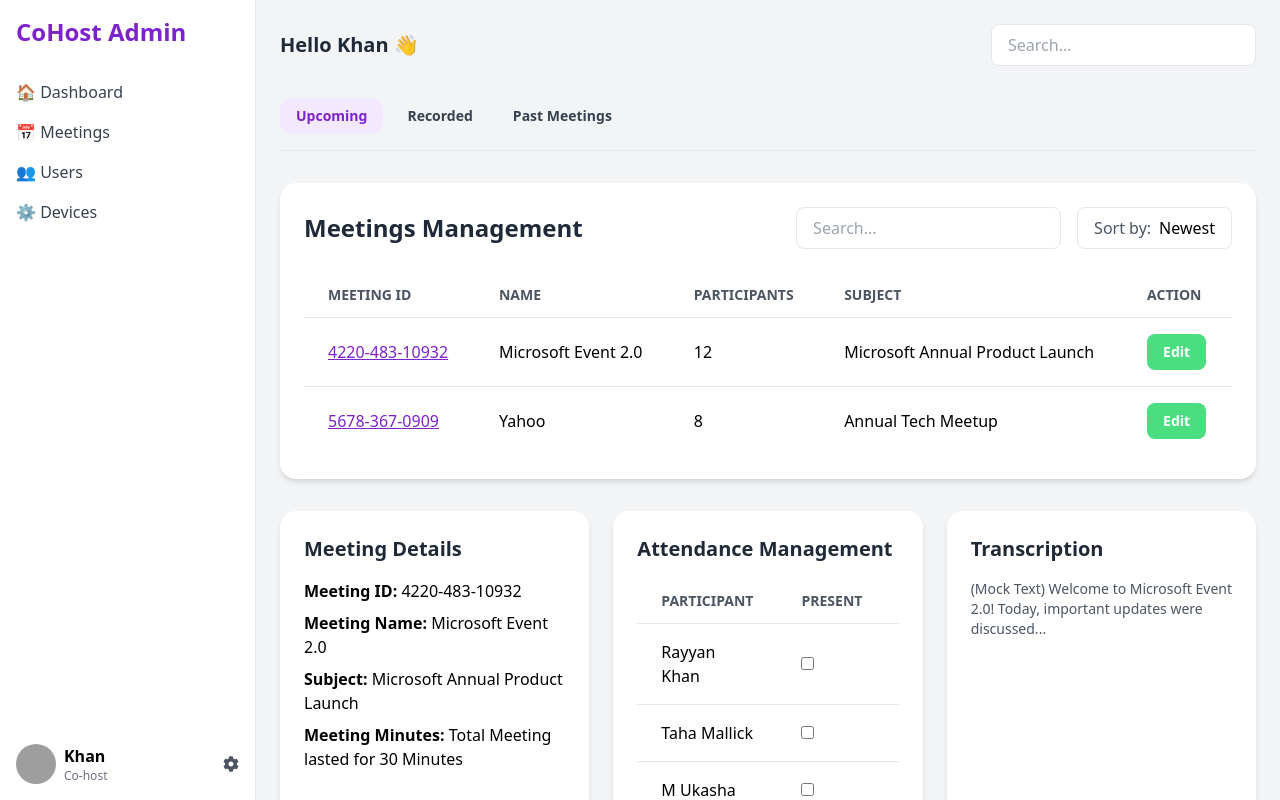
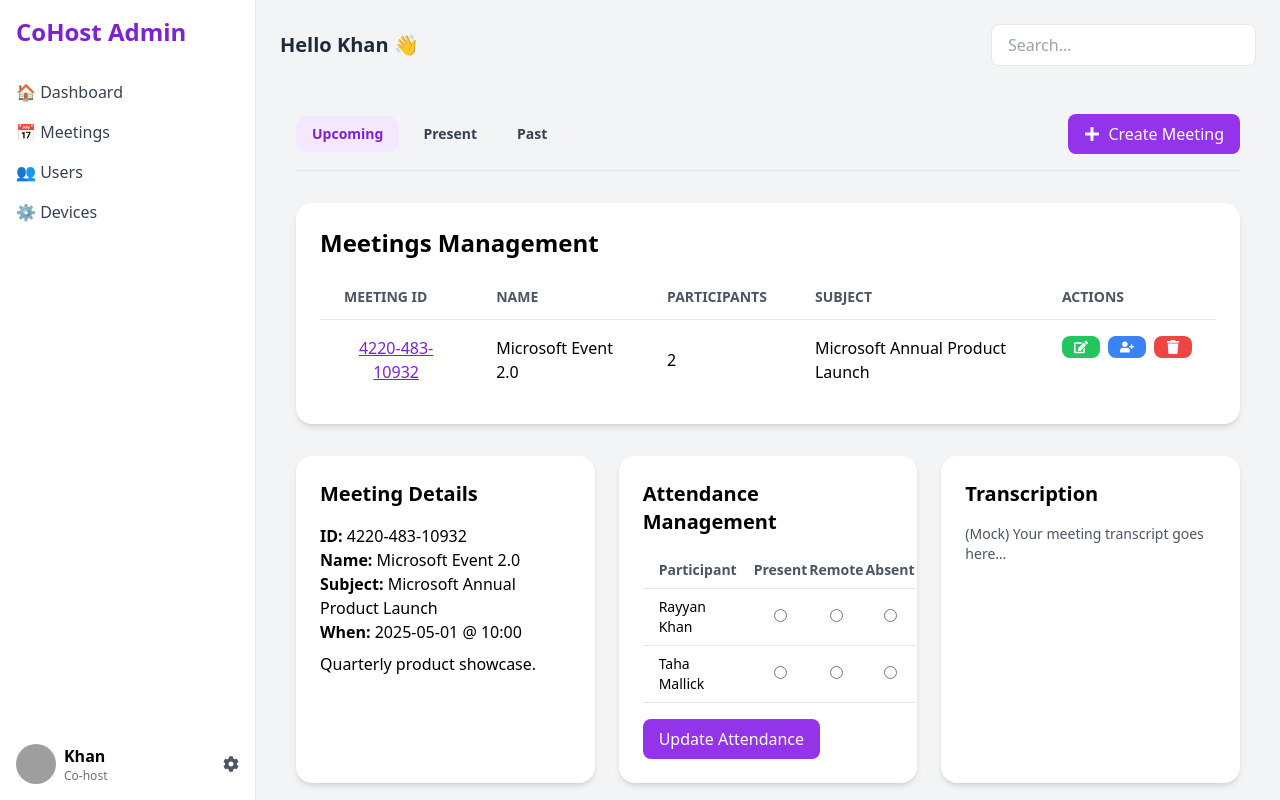
Before and after one commit to muhammad-ukasha/admin-panel, a React (Vite) app: page /meetings in a window 1280 px wide. Both pictures are taken after a click on the button "4220-483-10932". Built offline with nearby package versions, Linux system fonts and the light colour scheme; grey boxes are pictures that could not be loaded.

Commit message:
front end completed

```diff
--- a/package.json
+++ b/package.json
@@ -12,6 +12,7 @@
   "dependencies": {
     "framer-motion": "^12.9.2",
     "react": "^19.0.0",
+    "react-datepicker": "^8.3.0",
     "react-dom": "^19.0.0",
     "react-icons": "^5.5.0",
     "react-router-dom": "^7.5.2"
--- a/src/screens/MeetingsManagement.jsx
+++ b/src/screens/MeetingsManagement.jsx
@@ -1,58 +1,189 @@
 import { useState } from "react";
+import {
+  FaEdit,
+  FaPlus,
+  FaTimes,
+  FaUserPlus,
+  FaTrash,
+} from "react-icons/fa";
+
+// Mock user lookup (replace with your GET /users)
+const MOCK_USERS = [
+  { email: "rayyan@example.com", name: "Rayyan Khan" },
+  { email: "taha@example.com", name: "Taha Mallick" },
+  { email: "pc19659.rayyan@gmail.com", name: "Rayyan Gmail" },
+];
 
 export default function MeetingsManagement() {
+  // === State ===
   const [tab, setTab] = useState("upcoming");
+  const [meetings, setMeetings] = useState([
+    {
+      id: "4220-483-10932",
+      name: "Microsoft Event 2.0",
+      subject: "Microsoft Annual Product Launch",
+      date: "2025-05-01",
+      time: "10:00",
+      description: "Quarterly product showcase.",
+      participants: [
+        { email: "rayyan@example.com", status: "" },
+        { email: "taha@example.com", status: "" },
+      ],
+    },
+  ]);
+
   const [selectedMeeting, setSelectedMeeting] = useState(null);
 
-  const meetings = [
-    { id: "4220-483-10932", name: "Microsoft Event 2.0", participants: 12, subject: "Microsoft Annual Product Launch" },
-    { id: "5678-367-0909", name: "Yahoo", participants: 8, subject: "Annual Tech Meetup" },
-  ];
+  // Create/Edit Modal
+  const [showCreateEdit, setShowCreateEdit] = useState(false);
+  const [isEditMode, setIsEditMode] = useState(false);
+  const [formMeeting, setFormMeeting] = useState({
+    id: "",
+    name: "",
+    subject: "",
+    date: "",
+    time: "",
+    description: "",
+    participants: [],
+  });
 
-  const participants = [
-    { name: "Rayyan Khan" },
-    { name: "Taha Mallick" },
-    { name: "M Ukasha" },
-    { name: "Anas Nasir" },
-    { name: "Areeb bin Zulqir" },
-  ];
+  // Add Participants Modal
+  const [showAddModal, setShowAddModal] = useState(false);
+  const [addModalMeetingId, setAddModalMeetingId] = useState(null);
+  const [addModalInput, setAddModalInput] = useState("");
 
+  // === Helpers ===
+  const getNameByEmail = (email) => {
+    const u = MOCK_USERS.find((u) => u.email === email);
+    return u ? u.name : email;
+  };
+
+  const resetForm = () => {
+    setFormMeeting({
+      id: "",
+      name: "",
+      subject: "",
+      date: "",
+      time: "",
+      description: "",
+      participants: [],
+    });
+  };
+
+  // === Handlers ===
+
+  // Open Create modal
+  const openCreate = () => {
+    resetForm();
+    setIsEditMode(false);
+    setShowCreateEdit(true);
+  };
+
+  // Open Edit modal
+  const openEdit = (m) => {
+    setFormMeeting({ ...m });
+    setIsEditMode(true);
+    setShowCreateEdit(true);
+  };
+
+  // Save Create/Edit
+  const saveMeeting = () => {
+    if (isEditMode) {
+      setMeetings((ms) =>
+        ms.map((m) => (m.id === formMeeting.id ? formMeeting : m))
+      );
+    } else {
+      setMeetings((ms) => [
+        ...ms,
+        { ...formMeeting, id: Date.now().toString() },
+      ]);
+    }
+    setShowCreateEdit(false);
+  };
+
+  // Delete
+  const deleteMeeting = (id) => {
+    setMeetings((ms) => ms.filter((m) => m.id !== id));
+    if (selectedMeeting?.id === id) setSelectedMeeting(null);
+  };
+
+  // Open Add-Participants modal for an existing meeting
+  const openAddParticipants = (id) => {
+    setAddModalMeetingId(id);
+    setAddModalInput("");
+    setShowAddModal(true);
+  };
+
+  // Add to existing meeting
+  const addParticipantToMeeting = () => {
+    if (!addModalInput.trim()) return;
+    setMeetings((ms) =>
+      ms.map((m) =>
+        m.id === addModalMeetingId
+          ? {
+              ...m,
+              participants: [
+                ...m.participants,
+                { email: addModalInput.trim(), status: "" },
+              ],
+            }
+          : m
+      )
+    );
+    setAddModalInput("");
+  };
+
+  // Update Attendance
+  const updateAttendance = () => {
+    setMeetings((ms) =>
+      ms.map((m) =>
+        m.id === selectedMeeting.id ? selectedMeeting : m
+      )
+    );
+    alert("Attendance updated.");
+  };
+
+  // Change a participant’s status
+  const changeStatus = (idx, status) => {
+    setSelectedMeeting((m) => {
+      const ps = m.participants.map((p, i) =>
+        i === idx ? { ...p, status } : p
+      );
+      return { ...m, participants: ps };
+    });
+  };
+
+  // === Render ===
   return (
-    <div className="space-y-8">
-      {/* Tabs */}
-      <div className="flex flex-wrap gap-2 border-b pb-4">
+    <div className="space-y-8 p-4">
+      {/* Tabs + Create */}
+      <div className="flex justify-between items-center border-b pb-4">
+        <div className="flex gap-2">
           {["upcoming", "present", "past"].map((t) => (
             <button
               key={t}
               onClick={() => setTab(t)}
               className={`px-4 py-2 rounded-xl text-sm font-semibold ${
-              tab === t ? "bg-purple-100 text-purple-700" : "bg-gray-100 text-gray-700"
+                tab === t
+                  ? "bg-purple-100 text-purple-700"
+                  : "bg-gray-100 text-gray-700"
               }`}
             >
-            {t === "upcoming" && "Upcoming"}
-            {t === "present" && "Recorded"}
-            {t === "past" && "Past Meetings"}
+              {t.charAt(0).toUpperCase() + t.slice(1)}
             </button>
           ))}
+        </div>
+        <button
+          onClick={openCreate}
+          className="bg-purple-600 text-white px-4 py-2 rounded-lg flex items-center gap-2"
+        >
+          <FaPlus /> Create Meeting
+        </button>
       </div>
 
       {/* Meetings Table */}
       <div className="bg-white p-6 rounded-2xl shadow-md">
-        <div className="flex flex-col md:flex-row md:items-center md:justify-between mb-6">
-          <h2 className="text-2xl font-bold text-gray-800">Meetings Management</h2>
-          <div className="flex items-center gap-4 mt-4 md:mt-0">
-            <input
-              type="text"
-              placeholder="Search..."
-              className="border rounded-lg px-4 py-2 focus:outline-none focus:ring-2 focus:ring-purple-500"
-            />
-            <div className="flex items-center border rounded-lg px-4 py-2 cursor-pointer">
-              <span className="text-gray-600 mr-2">Sort by:</span> Newest
-            </div>
-          </div>
-        </div>
-
-        <div className="overflow-x-auto">
+        <h2 className="text-2xl font-bold mb-4">Meetings Management</h2>
         <table className="min-w-full text-left">
           <thead>
             <tr className="text-gray-600 uppercase text-sm">
@@ -60,29 +191,48 @@ export default function MeetingsManagement() {
               <th className="py-3 px-6">Name</th>
               <th className="py-3 px-6">Participants</th>
               <th className="py-3 px-6">Subject</th>
-                <th className="py-3 px-6">Action</th>
+              <th className="py-3 px-6">Actions</th>
             </tr>
           </thead>
           <tbody>
-              {meetings.map((meeting, index) => (
-                <tr key={index} className="border-t hover:bg-gray-50">
+            {meetings.map((m) => (
+              <tr
+                key={m.id}
+                className="border-t hover:bg-gray-50"
+              >
                 <td className="py-4 px-6">
                   <button
-                      onClick={() => setSelectedMeeting(meeting)}
-                      className="text-purple-700 underline hover:text-purple-900"
+                    onClick={() => setSelectedMeeting(m)}
+                    className="text-purple-700 underline"
                   >
-                      {meeting.id}
+                    {m.id}
                   </button>
                 </td>
-                  <td className="py-4 px-6">{meeting.name}</td>
-                  <td className="py-4 px-6">{meeting.participants}</td>
-                  <td className="py-4 px-6">{meeting.subject}</td>
+                <td className="py-4 px-6">{m.name}</td>
                 <td className="py-4 px-6">
+                  {m.participants.length}
+                </td>
+                <td className="py-4 px-6">{m.subject}</td>
+                <td className="py-4 px-6 flex gap-2">
                   <button
-                      onClick={() => setSelectedMeeting(meeting)}
-                      className="bg-green-400 hover:bg-green-500 text-white font-bold py-2 px-4 rounded-lg text-sm"
+                    onClick={() => openEdit(m)}
+                    className="bg-green-500 text-white px-3 py-1 rounded-lg text-sm"
                   >
-                      Edit
+                    <FaEdit />
+                  </button>
+                  <button
+                    onClick={() =>
+                      openAddParticipants(m.id)
+                    }
+                    className="bg-blue-500 text-white px-3 py-1 rounded-lg text-sm"
+                  >
+                    <FaUserPlus />
+                  </button>
+                  <button
+                    onClick={() => deleteMeeting(m.id)}
+                    className="bg-red-500 text-white px-3 py-1 rounded-lg text-sm"
+                  >
+                    <FaTrash />
                   </button>
                 </td>
               </tr>
@@ -90,53 +240,232 @@ export default function MeetingsManagement() {
           </tbody>
         </table>
       </div>
+
+      {/* Details / Attendance / Transcription */}
+      {selectedMeeting && (
+        <div className="grid grid-cols-1 lg:grid-cols-3 gap-6">
+          {/* Details */}
+          <div className="bg-white p-6 rounded-2xl shadow-md">
+            <h3 className="text-xl font-bold mb-4">
+              Meeting Details
+            </h3>
+            <p>
+              <strong>ID:</strong> {selectedMeeting.id}
+            </p>
+            <p>
+              <strong>Name:</strong> {selectedMeeting.name}
+            </p>
+            <p>
+              <strong>Subject:</strong>{" "}
+              {selectedMeeting.subject}
+            </p>
+            <p>
+              <strong>
+                When:
+              </strong>{" "}
+              {selectedMeeting.date} @{" "}
+              {selectedMeeting.time}
+            </p>
+            <p className="mt-2">
+              {selectedMeeting.description}
+            </p>
           </div>
 
-      {/* Show below only if meeting selected */}
-      {selectedMeeting && (
-        <div className="grid grid-cols-1 lg:grid-cols-3 gap-6">
-          {/* Meeting Details */}
-          <div className="bg-white p-6 rounded-2xl shadow-md space-y-2">
-            <h3 className="text-xl font-bold text-gray-800 mb-4">Meeting Details</h3>
-            <p><strong>Meeting ID:</strong> {selectedMeeting.id}</p>
-            <p><strong>Meeting Name:</strong> {selectedMeeting.name}</p>
-            <p><strong>Subject:</strong> {selectedMeeting.subject}</p>
-            <p><strong>Meeting Minutes:</strong> Total Meeting lasted for 30 Minutes</p>
-          </div>
-
-          {/* Attendance Management */}
+          {/* Attendance */}
           <div className="bg-white p-6 rounded-2xl shadow-md">
-            <h3 className="text-xl font-bold text-gray-800 mb-4">Attendance Management</h3>
-            <div className="overflow-x-auto">
-              <table className="min-w-full text-left">
+            <h3 className="text-xl font-bold mb-4">
+              Attendance Management
+            </h3>
+            <table className="min-w-full text-sm">
               <thead>
-                  <tr className="text-gray-600 uppercase text-sm border-b">
-                    <th className="py-3 px-6">Participant</th>
-                    <th className="py-3 px-6">Present</th>
-                    <th className="py-3 px-6">Remote</th>
-                    <th className="py-3 px-6">Absent</th>
+                <tr className="border-b text-gray-600">
+                  <th className="py-2 px-4 text-left">
+                    Participant
+                  </th>
+                  <th className="text-center">Present</th>
+                  <th className="text-center">Remote</th>
+                  <th className="text-center">Absent</th>
                 </tr>
               </thead>
               <tbody>
-                  {participants.map((participant, idx) => (
-                    <tr key={idx} className="border-b hover:bg-gray-50">
-                      <td className="py-4 px-6">{participant.name}</td>
-                      <td className="py-4 px-6"><input type="checkbox" /></td>
-                      <td className="py-4 px-6"><input type="checkbox" /></td>
-                      <td className="py-4 px-6"><input type="checkbox" /></td>
+                {selectedMeeting.participants.map(
+                  (p, idx) => (
+                    <tr
+                      key={idx}
+                      className="border-b"
+                    >
+                      <td className="py-2 px-4">
+                        {getNameByEmail(p.email)}
+                      </td>
+                      {["present", "remote", "absent"].map(
+                        (st) => (
+                          <td
+                            key={st}
+                            className="text-center"
+                          >
+                            <input
+                              type="radio"
+                              name={`att-${idx}`}
+                              checked={p.status === st}
+                              onChange={() =>
+                                changeStatus(idx, st)
+                              }
+                            />
+                          </td>
+                        )
+                      )}
                     </tr>
-                  ))}
+                  )
+                )}
               </tbody>
             </table>
-            </div>
+            <button
+              onClick={updateAttendance}
+              className="mt-4 bg-purple-600 text-white px-4 py-2 rounded-lg"
+            >
+              Update Attendance
+            </button>
           </div>
 
           {/* Transcription */}
           <div className="bg-white p-6 rounded-2xl shadow-md">
-            <h3 className="text-xl font-bold text-gray-800 mb-4">Transcription</h3>
-            <p className="text-sm text-gray-600 overflow-y-auto max-h-80">
-              (Mock Text) Welcome to {selectedMeeting.name}! Today, important updates were discussed...
+            <h3 className="text-xl font-bold mb-4">
+              Transcription
+            </h3>
+            <p className="text-sm text-gray-600">
+              (Mock) Your meeting transcript goes here…
             </p>
+          </div>
+        </div>
+      )}
+
+      {/* Create/Edit Modal */}
+      {showCreateEdit && (
+        <div className="fixed inset-0 bg-black bg-opacity-40 flex items-center justify-center z-50">
+          <div className="bg-white p-6 rounded-2xl w-full max-w-lg space-y-4 relative">
+            <button
+              onClick={() => setShowCreateEdit(false)}
+              className="absolute top-4 right-4 text-xl text-gray-500"
+            >
+              &times;
+            </button>
+            <h3 className="text-lg font-bold">
+              {isEditMode
+                ? "Edit Meeting"
+                : "Schedule a Meeting"}
+            </h3>
+
+            <input
+              type="text"
+              placeholder="Name"
+              className="w-full border px-4 py-2 rounded-lg"
+              value={formMeeting.name}
+              onChange={(e) =>
+                setFormMeeting((fm) => ({
+                  ...fm,
+                  name: e.target.value,
+                }))
+              }
+            />
+            <input
+              type="text"
+              placeholder="Subject"
+              className="w-full border px-4 py-2 rounded-lg"
+              value={formMeeting.subject}
+              onChange={(e) =>
+                setFormMeeting((fm) => ({
+                  ...fm,
+                  subject: e.target.value,
+                }))
+              }
+            />
+            <div className="flex gap-2">
+              <input
+                type="date"
+                className="w-1/2 border px-4 py-2 rounded-lg"
+                value={formMeeting.date}
+                onChange={(e) =>
+                  setFormMeeting((fm) => ({
+                    ...fm,
+                    date: e.target.value,
+                  }))
+                }
+              />
+              <input
+                type="time"
+                className="w-1/2 border px-4 py-2 rounded-lg"
+                value={formMeeting.time}
+                onChange={(e) =>
+                  setFormMeeting((fm) => ({
+                    ...fm,
+                    time: e.target.value,
+                  }))
+                }
+              />
+            </div>
+            <textarea
+              placeholder="Description"
+              className="w-full border px-4 py-2 rounded-lg"
+              value={formMeeting.description}
+              onChange={(e) =>
+                setFormMeeting((fm) => ({
+                  ...fm,
+                  description: e.target.value,
+                }))
+              }
+            />
+
+            <button
+              onClick={saveMeeting}
+              className="w-full bg-blue-600 text-white py-2 rounded-lg"
+            >
+              {isEditMode ? "Update" : "Create"}
+            </button>
+          </div>
+        </div>
+      )}
+
+      {/* Add Participants Modal */}
+      {showAddModal && (
+        <div className="fixed inset-0 bg-black bg-opacity-40 flex items-center justify-center z-50">
+          <div className="bg-white p-6 rounded-2xl w-full max-w-md space-y-4 relative">
+            <button
+              onClick={() => setShowAddModal(false)}
+              className="absolute top-4 right-4 text-xl text-gray-500"
+            >
+              &times;
+            </button>
+            <h3 className="text-lg font-bold">
+              Add Participants
+            </h3>
+            <input
+              type="email"
+              placeholder="Email"
+              className="w-full border px-4 py-2 rounded-lg"
+              value={addModalInput}
+              onChange={(e) =>
+                setAddModalInput(e.target.value)
+              }
+            />
+            <button
+              onClick={addParticipantToMeeting}
+              className="w-full bg-green-500 text-white py-2 rounded-lg"
+            >
+              Add
+            </button>
+            <ul className="list-disc pl-5">
+              {meetings
+                .find((m) => m.id === addModalMeetingId)
+                ?.participants.map((p, i) => (
+                  <li key={i}>{p.email}</li>
+                ))}
+            </ul>
+            <button
+              onClick={() => setShowAddModal(false)}
+              className="w-full bg-blue-600 text-white py-2 rounded-lg"
+            >
+              Confirm Participants
+            </button>
           </div>
         </div>
       )}
```
Also changed, not shown: 1 other file (tests, documents, lock files or other folders). Lines whose indentation alone changed are shown as unchanged.
